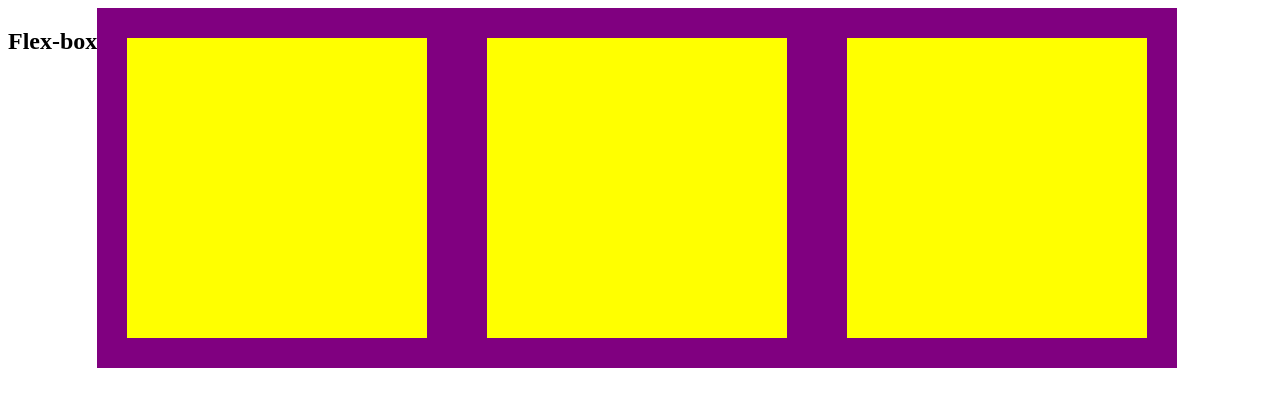
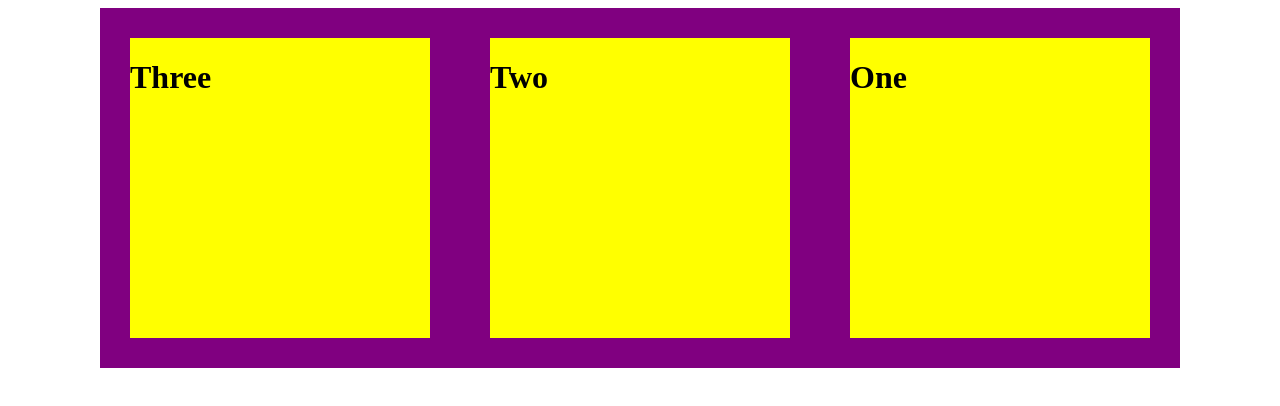
Before and after one commit to BawtSo/flex-box, a plain HTML site: page index.html in a window 1280 px wide. Drawn offline with Linux system fonts and the light colour scheme.

Commit message:
Add flex direction and nowrap

```diff
--- a/index.html
+++ b/index.html
@@ -1,4 +1,4 @@
-<DOCTYPE! html>
+<!DOCTYPE html>
 <html lang="en">
     <head>
         <meta charset="utf-8">
@@ -6,19 +6,21 @@
         <title>Flex-box</title>
     </head>
     <body>
-        <section class="container">
-            <h1>Flex-box</h1>
+        <div class="container">
             <div class="box">
+                <h1>One</h1>
 
             </div>
 
             <div class="box">
+                <h1>Two</h1>
 
             </div>
 
             <div class="box">
+                <h1>Three</h1>
 
             </div>
-        </section>
+        </div>
     </body>
 </html>
--- a/styles.css
+++ b/styles.css
@@ -6,5 +6,8 @@
 }
 .container{
     display:flex;
-    flex-direction:row;
+    flex-direction:row-reverse;
+    flex-wrap:nowrap;
+    justify-content:center;
+    align-items: center;
 }
```
